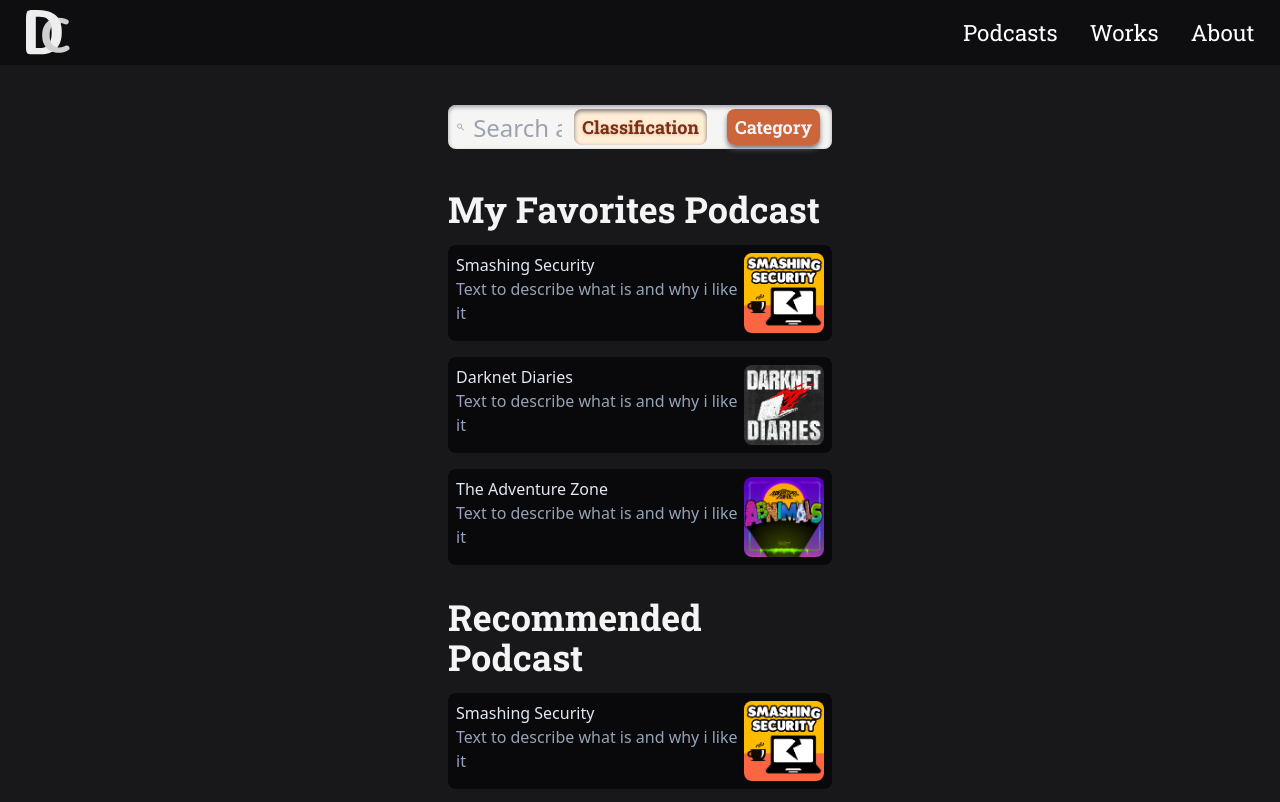
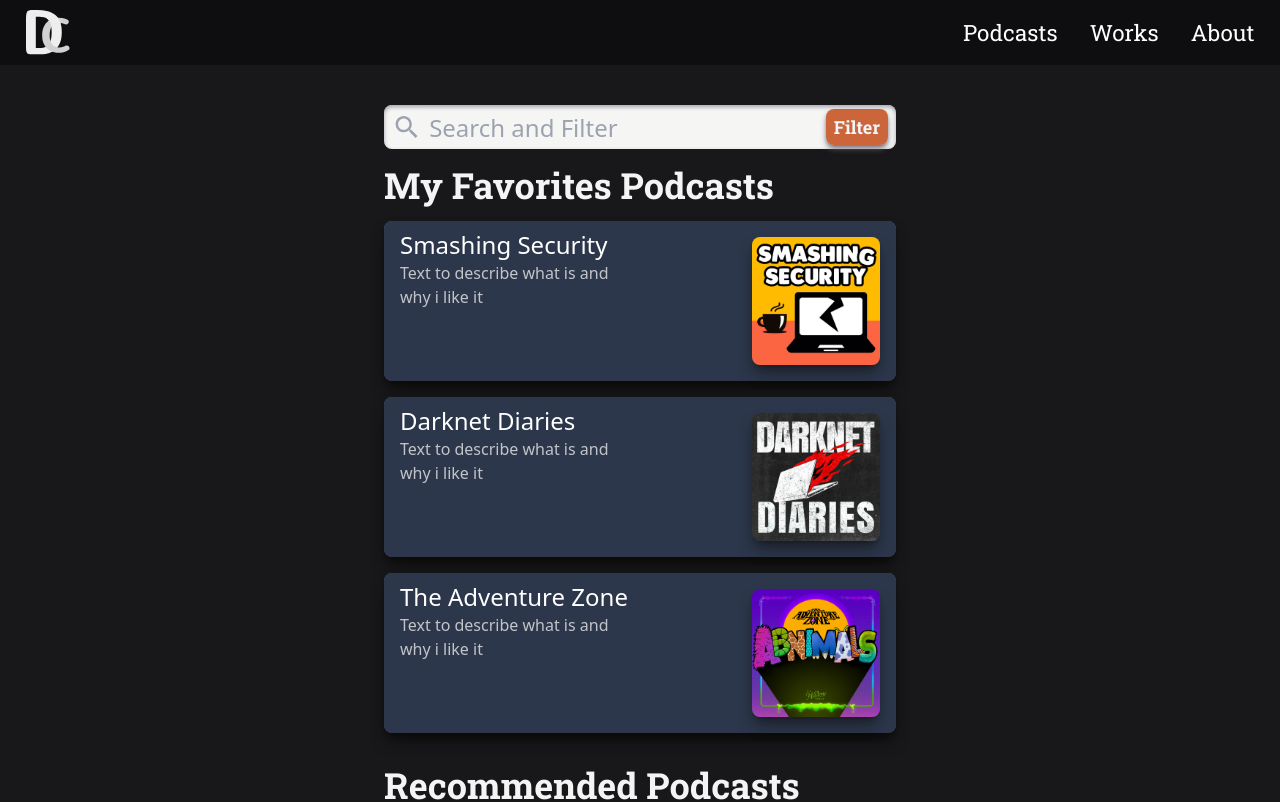
Before and after one commit to Willienn/site, a Next.js app: page /rss in a window 1280 px wide. Shown: the top 802 px of the page. Built offline with nearby package versions, Linux system fonts and the light colour scheme.

Commit message:
improve design

```diff
--- a/package.json
+++ b/package.json
@@ -16,6 +16,7 @@
     "@manypkg/cli": "^0.22.0",
     "@next/eslint-plugin-next": "^15.0.2",
     "@notionhq/client": "^2.2.15",
+    "@react-icons/all-files": "^4.1.0",
     "@tailwindcss/typography": "^0.5.15",
     "@total-typescript/ts-reset": "^0.6.1",
     "@types/node": "^22.8.7",
@@ -47,7 +48,6 @@
     "react-draggable": "^4.4.6",
     "react-hook-form": "^7.53.1",
     "react-icons": "^5.3.0",
-    "react-icons-all": "^4.5.1",
     "react-intersection-observer": "^9.13.1",
     "react-lazy-load": "^4.0.1",
     "react-notion-x": "^6.16.0",
--- a/src/app/(main)/global.css
+++ b/src/app/(main)/global.css
@@ -2,11 +2,37 @@
 @tailwind components;
 @tailwind utilities;
 
-html body {
-  position: relative;
-  width: 100svw;
-  height: 100svh;
-  overflow-x: hidden;
+
+@layer utilities {
+  /* Hide scrollbar for Chrome, Safari and Opera */
+  .no-scrollbar::-webkit-scrollbar {
+      display: none;
+  }
+ /* Hide scrollbar for IE, Edge and Firefox */
+  .no-scrollbar {
+      -ms-overflow-style: none;  /* IE and Edge */
+      scrollbar-width: none;  /* Firefox */
+}
+}
+
+@layer components {
+  input[type=range] {
+    @apply appearance-none bg-transparent;
+  }
+
+  input[type=range]::-webkit-slider-runnable-track {
+    @apply  bg-pink-500 rounded-full;
+  }
+
+  input[type=range]::-moz-range-track {
+    @apply bg-slate-600 h-2;
+  }
+  input[type=range]::-moz-range-thumb {
+    @apply bg-orange-500 rounded;
+  }
+  input[type=range]::-moz-range-progress {
+    @apply bg-sky-500  h-2;
+  }
 }
 
 .link {
--- a/src/app/(main)/rss/[slug]/page.tsx
+++ b/src/app/(main)/rss/[slug]/page.tsx
@@ -79,25 +79,26 @@
   const totalPages = (data as rssResponse)?.pagination.totalPages || 0
 
   return (
-    <div className="flex h-full w-full items-center justify-center">
-      <div className="w-[36rem] px-6 py-12">
+    <main className="h-full max-w-[100svw] py-10">
+      <div className="container mx-auto h-full w-full max-w-[80%] sm:max-w-[60%] xl:max-w-[40%]">
+        <div className="flex w-full flex-col gap-4">
           <h1 className="mb-12 text-5xl font-bold">{feedItem.title}</h1>
           {/* Pagination Controls */}
           <div className="mt-6 flex justify-between text-black">
             <button
               onClick={() => setPage((prev) => Math.max(prev - 1, 1))}
               disabled={page === 1}
-            className="rounded bg-gray-300 px-4 py-2 disabled:opacity-50"
+              className={`transition-none" opacity-100" rounded bg-gray-700 px-2 py-1 font-bold tracking-wider text-orange-400 disabled:bg-orange-100 disabled:text-orange-900 disabled:opacity-40`}
             >
               Previous
             </button>
-          <span className="px-4 py-2">
+            <span className="px-4 py-2 text-stone-600">
               Page {page} of {totalPages}
             </span>
             <button
               onClick={() => setPage((prev) => Math.min(prev + 1, totalPages))}
               disabled={page === totalPages}
-            className="rounded bg-gray-300 px-4 py-2 disabled:opacity-50"
+              className={`transition-none" opacity-100" rounded bg-gray-700 px-2 py-1 font-bold tracking-wider text-orange-400 disabled:bg-orange-100 disabled:text-orange-900 disabled:opacity-40`}
             >
               Next
             </button>
@@ -108,41 +109,138 @@
             {(items as Array<Item>).map((item) => (
               <div
                 key={item.link}
-              className="flex w-full flex-col font-fira_code"
+                className="flex max-h-96 w-full gap-4 rounded-lg bg-stone-950 p-4 font-fira_code"
               >
                 {!item.image.includes(".mp3") && (
                   <img
                     src={item.image}
                     alt={"Ep Image"}
-                  className="mb-4 w-full rounded-lg"
+                    className="aspec size-64 rounded-md"
                   />
                 )}
+                <div className="flex max-h-64 flex-col justify-between gap-2 overflow-hidden py-4">
+                  <div className="flex flex-col gap-2">
                     <a
                       href={item.link}
                       target="_blank"
-                rel="noopener noreferrer"
-                className="font-bold hover:underline"
+                      className="max-h-[50%] overflow-hidden text-3xl font-bold"
                     >
-                {item.title}
+                      <h1>{item.title}</h1>
                     </a>
-              <div>
+                    <div className="w-fit rounded-r border-l-2 border-stone-500 bg-orange-500/20 px-1 text-stone-500">
                       {new Date(item.isoDate).toLocaleDateString("en-US", {
                         dateStyle: "long",
                       })}
                     </div>
+                  </div>
                   {item.enclosure?.url && (
-                <audio controls className="mt-2 w-full">
-                  <source src={item.enclosure.url} type="audio/mpeg" />
-                  Your browser does not support the audio element.
-                </audio>
+                    <CustomAudioPlayer src={item.enclosure.url} />
                   )}
-              <p className="mt-2 text-gray-700">
+                </div>
+                {/* <p className="no-scrollbar overflow-auto text-gray-700">
                     {item?.contentSnippet || item?.content}
-              </p>
+                  </p> */}
               </div>
             ))}
           </div>
         </div>
       </div>
+    </main>
   )
 }
+
+// TODO do something with this?
+import { useRef } from "react"
+
+export function CustomAudioPlayer({ src }) {
+  const audioRef = useRef(null)
+  const [isPlaying, setIsPlaying] = useState(false)
+  const [currentTime, setCurrentTime] = useState(0)
+  const [duration, setDuration] = useState(0)
+  const [volume, setVolume] = useState(1) // Volume starts at 100%
+
+  // Play or pause the audio
+  const togglePlayPause = () => {
+    if (audioRef.current.paused) {
+      audioRef.current.play()
+      setIsPlaying(true)
+    } else {
+      audioRef.current.pause()
+      setIsPlaying(false)
+    }
+  }
+
+  // Update time and duration
+  const handleTimeUpdate = () => {
+    setCurrentTime(audioRef.current.currentTime)
+  }
+
+  const handleLoadedMetadata = () => {
+    setDuration(audioRef.current.duration)
+  }
+
+  // Seek to a specific time
+  const handleSeek = (e) => {
+    const seekTime = (e.target.value / 100) * duration
+    audioRef.current.currentTime = seekTime
+    setCurrentTime(seekTime)
+  }
+
+  // Adjust volume
+  const handleVolumeChange = (e) => {
+    const newVolume = e.target.value / 100
+    audioRef.current.volume = newVolume
+    setVolume(newVolume)
+  }
+
+  const formatTime = (time) => {
+    const minutes = Math.floor(time / 60)
+    const seconds = Math.floor(time % 60)
+    return `${String(minutes).padStart(2, "0")}:${String(seconds).padStart(2, "0")}`
+  }
+
+  return (
+    <div className="flex w-full items-end gap-4 p-4 text-white">
+      <audio
+        ref={audioRef}
+        src={src}
+        onTimeUpdate={handleTimeUpdate}
+        onLoadedMetadata={handleLoadedMetadata}
+        className="hidden"
+      />
+
+      {/* Play/Pause Button */}
+      <button
+        className={`rounded-lg bg-orange-700/80 px-2 py-0.5 font-roboto_slab text-sm font-medium text-slate-100 shadow-md shadow-stone-800 md:py-1 md:text-lg md:font-bold ${
+          isPlaying &&
+          "!bg-orange-100 !text-orange-900 !shadow-inner !shadow-zinc-600/80"
+        }`}
+        onClick={togglePlayPause}
+      >
+        <span className={`${isPlaying && "drop-shadow"}`}>
+          {isPlaying ? "Stop" : "Play"}
+        </span>
+      </button>
+
+      <div className="flex flex-col">
+        <div className="text-sm">
+          {formatTime(currentTime)} / {formatTime(duration)}
+        </div>
+        <input
+          type="range"
+          value={(currentTime / duration) * 100 || 0}
+          onChange={handleSeek}
+          className="appearance-none"
+        />
+      </div>
+
+      {/* Volume Control */}
+      <input
+        type="range"
+        value={volume * 100}
+        onChange={handleVolumeChange}
+        className="w-20 appearance-none"
+      />
+    </div>
+  )
+}
--- a/src/app/(main)/rss/page.tsx
+++ b/src/app/(main)/rss/page.tsx
@@ -6,19 +6,30 @@
 import { IoMdSearch } from "react-icons/io"
 
 const FeedItem = ({ feed }) => (
-  <li key={feed.slug} className="list-none">
+  <li key={feed.slug} className="list-none rounded-lg bg-slate-500">
     <Link
       href={`/rss/${feed.slug}`}
-      className="flex justify-between rounded-lg bg-zinc-950 p-2"
+      className="flex w-full flex-col items-center justify-between gap-2 rounded-lg bg-slate-800/80 px-4 py-2 shadow-lg shadow-stone-950 md:h-40 md:flex-row-reverse md:gap-6"
     >
-      <p className="flex flex-col">
-        <span>{feed.title}</span>
-        <span className="text-slate-400">{feed.description}</span>
-      </p>
+      <span className="flex w-full items-center gap-3 md:w-fit">
         <img
           src={`/rss-images/${feed.image}`}
-        className="aspect-square w-20 rounded-lg"
+          alt="Podcast Logo"
+          className="size-20 rounded-lg shadow-lg shadow-stone-950/50 md:min-h-32 md:min-w-32"
         />
+        <h2 className="w-full text-xl text-white md:hidden md:text-2xl">
+          {feed.title}
+        </h2>
+      </span>
+      <span className="flex min-h-full w-full flex-col">
+        <h2 className="hidden text-lg text-white md:inline md:text-2xl">
+          {feed.title}
+        </h2>
+        <p className="text-[1em] text-zinc-300/90 md:w-2/3">
+          {feed?.description ??
+            "Lorem ipsum dolor, sit amet consectetur adipisicing elit. Vel sapiente magni"}
+        </p>
+      </span>
     </Link>
   </li>
 )
@@ -39,66 +50,61 @@
     "Programming",
   ])
 
-  const divRef = useRef<HTMLDivElement>(null)
   const inputRef = useRef<HTMLInputElement>(null)
 
   // Filter feeds based on the current filter and search
-  function getFilteredFeeds(tag: (typeof tags.podcast_tags)[number]) {
-    return feeds.filter((feed) =>
-      search
-        ? feed.title.toLowerCase().includes(search.toLowerCase()) &&
-          feed.tags.includes(tag)
-        : feed.tags.includes(tag)
-    )
+  function getFilteredFeeds(tag?: (typeof tags.podcast_tags)[number]) {
+    return feeds.filter((feed) => {
+      const matchesSearch = search
+        ? feed.title.toLowerCase().includes(search.toLowerCase())
+        : true
+      const matchesTag = tag ? feed.tags.includes(tag) : true
+      return matchesSearch && matchesTag
+    })
   }
 
   return (
     <main className="h-full max-w-[100svw] py-10">
-      <div className="container mx-auto h-full w-full max-w-[80%] lg:max-w-[30%]">
-        <div className="flex w-full flex-col gap-10">
+      <div className="container mx-auto h-full w-full max-w-[80%] sm:max-w-[60%] xl:max-w-[40%]">
+        <div className="flex w-full flex-col gap-4">
           {/* Search and Filter Section */}
           <div className="flex flex-col gap-2">
             {/* ITS REVERSED (FLEX-ROW-REVERSE) */}
             <div
-              className="!has-[:focus]:cursor-text flex h-full flex-row-reverse items-center rounded-lg bg-stone-100 px-2 py-1 shadow-inner shadow-zinc-400 hover:cursor-pointer has-[:focus]:max-h-16"
-              ref={divRef}
+              className={
+                "flex h-full flex-row-reverse items-center rounded-lg bg-stone-100 px-2 py-1 shadow-inner shadow-zinc-400 " +
+                "hover:cursor-pointer has-[:focus]:max-h-14 has-[:focus]:cursor-text md:has-[:focus]:max-h-16"
+              }
               tabIndex={-1}
               onFocus={() => inputRef.current?.focus()}
             >
-              <div className="flex gap-2 px-1 font-roboto_slab text-sm font-bold lg:gap-5 lg:text-lg">
               <button
-                  className={`rounded-lg bg-orange-700/80 px-2 py-1 text-slate-100 shadow-md shadow-zinc-500 ${
-                    !filter &&
-                    "!bg-orange-100 !text-orange-900 !shadow-inner !shadow-zinc-600/80 hover:cursor-default"
+                className={`rounded-lg bg-orange-700/80 px-2 py-0.5 font-roboto_slab text-sm font-medium text-slate-100 shadow-md shadow-zinc-500 md:py-1 md:text-lg md:font-bold ${
+                  filter &&
+                  "!bg-orange-100 !text-orange-900 !shadow-inner !shadow-zinc-600/80"
                 }`}
-                  onClick={() => setFilter(false)}
+                onClick={() => setFilter((prev) => !prev)}
               >
-                  <span className={`${!filter && "drop-shadow"}`}>
-                    Classification
-                  </span>
+                <span className={`${filter && "drop-shadow"}`}>Filter</span>
               </button>
-                <button
-                  className={`rounded-lg bg-orange-700/80 px-2 py-1 text-slate-100 shadow-md shadow-zinc-500 ${
-                    filter &&
-                    "!bg-orange-100 !text-orange-900 !shadow-inner !shadow-zinc-600/80 hover:cursor-default"
-                  }`}
-                  onClick={() => setFilter(true)}
-                >
-                  <span className={`${filter && "drop-shadow"}`}>Category</span>
-                </button>
-              </div>
               <input
                 type="text"
                 ref={inputRef}
                 placeholder="Search and Filter"
-                className="peer h-full max-h-6 w-full bg-stone-100 px-2 text-2xl text-zinc-400 outline-none transition-none placeholder:text-2xl hover:cursor-pointer focus:max-h-8 focus:cursor-text focus:text-3xl focus:text-zinc-600 focus:outline-none focus:transition-all"
-                onChange={({ target }) =>
-                  target.value === ""
-                    ? setSearch(false)
-                    : setSearch(target.value)
+                className={
+                  "peer h-full w-full rounded-lg bg-stone-100 px-2 text-[.95em] text-zinc-400 outline-none duration-150 hover:cursor-pointer " +
+                  "focus:max-h-10 focus:cursor-text focus:text-xl focus:text-zinc-600 focus:outline-none md:text-2xl md:placeholder:text-2xl md:focus:text-3xl"
+                }
+                onKeyDownCapture={({ key }) =>
+                  inputRef?.current && key === "Escape"
+                    ? inputRef?.current.blur()
+                    : null
+                }
+                onChange={({ target: { value } }) =>
+                  value === "" ? setSearch(false) : setSearch(value)
                 }
               />
-              <IoMdSearch className="rounded-lg text-gray-400 lg:text-4xl lg:peer-focus:text-5xl" />
+              <IoMdSearch className="rounded-lg text-xl text-gray-400 duration-150 peer-focus:text-2xl md:text-4xl md:peer-focus:text-5xl" />
             </div>
             {/* ^^ ITS REVERSED (FLEX-ROW-REVERSE) ^^ */}
 
@@ -108,7 +114,10 @@
                 {tags.podcast_tags.map((tag) => (
                   <button
                     key={tag}
-                    className={`rounded bg-orange-100 px-2 py-1 font-bold tracking-wider text-orange-900 opacity-40 transition-none ${subfilter.includes(tag) && "!bg-gray-700 !text-orange-400 !opacity-100"} `}
+                    className={`transition-none" rounded bg-orange-100 px-2 py-1 font-bold tracking-wider text-orange-900 opacity-40 ${
+                      subfilter.includes(tag) &&
+                      "!bg-gray-700 !text-orange-400 !opacity-100"
+                    } `}
                     onClick={() => {
                       setSubFilter((old) => {
                         if (old.length === 1 && old.includes(tag)) return old // Prevents unselecting the last item
@@ -130,28 +139,18 @@
 
           {/* Feeds Section */}
           <ul className="flex flex-col gap-8">
-            {!filter
-              ? tags.my_tags.map(({ tag, text }, idx) => (
-                  <div key={idx} className="flex flex-col gap-4">
-                    <h1 className="font-roboto_slab text-xl font-bold text-zinc-100 md:text-3xl lg:text-4xl">
-                      {text}
-                    </h1>
-                    {feeds
-                      .filter((feed) => feed.tags.includes(tag))
-                      .map((feed) => (
-                        <FeedItem key={feed.slug} feed={feed} />
-                      ))}
-                  </div>
-                ))
-              : tags.podcast_tags
-                  .filter((tag) => subfilter.includes(tag))
-                  .map((tag, idx) => {
+            {tags[filter ? "podcast_tags" : "my_tags"]
+              .filter((tag) => (filter ? subfilter.includes(tag) : true))
+              .map((item, idx) => {
+                const tag = filter ? item : item.tag
+                const text = filter ? item : item.text
                 const filteredFeeds = getFilteredFeeds(tag)
+
                 return (
                   filteredFeeds.length > 0 && (
                     <div key={idx} className="flex flex-col gap-4">
-                          <h1 className="font-roboto_slab text-xl font-bold text-zinc-100 md:text-3xl lg:text-4xl">
-                            {tag}
+                      <h1 className="font-roboto_slab text-2xl font-bold text-zinc-100 md:text-3xl lg:text-4xl">
+                        {text}
                       </h1>
                       {filteredFeeds.map((feed) => (
                         <FeedItem key={feed.slug} feed={feed} />
--- a/src/lib/rss.ts
+++ b/src/lib/rss.ts
@@ -12,18 +12,22 @@
   my_tags: [
     {
       tag: "Favorite",
-      text: "My Favorites Podcast",
+      text: "My Favorites Podcasts",
     },
     {
       tag: "Recommended",
-      text: "Recommended Podcast",
+      text: "Recommended Podcasts",
     },
     {
       tag: "Reviewing",
-      text: "Reviewing Podcast",
+      text: "Reviewing Podcasts",
     },
   ],
 } as const
+// {
+//   podcast_tags: Array<string>
+//   my_tags: Array<{ tag: string; text: string }>
+// }
 
 export const feeds = [
   {
```
Also changed, not shown: 1 other file (tests, documents, lock files or other folders). Lines whose indentation alone changed are shown as unchanged.
